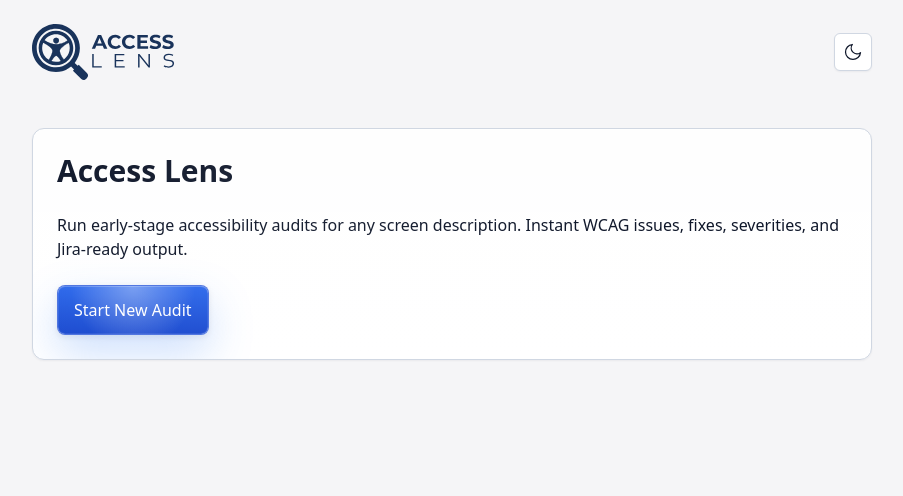
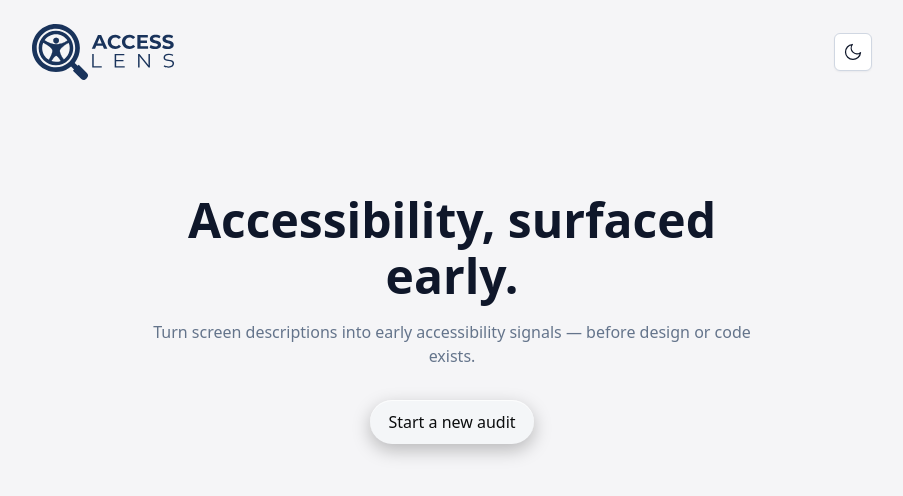
Before and after one commit to AceMoon-tech/access-lens, a React (Vite) app: page / in a window 1280 px wide. Shown: the top 496 px of the page, without its empty margins (188-1091 px from the left). Built offline with nearby package versions, Linux system fonts and the light colour scheme; no server answers.

Commit message:
style: refine button styles and hover effects for better user interaction

```diff
--- a/src/components/TextArea.jsx
+++ b/src/components/TextArea.jsx
@@ -1,3 +1,5 @@
+import useStableId from '../lib/useStableId'
+
 function TextArea({
   label,
   value,
@@ -9,7 +11,8 @@
   ariaDescribedBy,
   ariaInvalid = false,
 }) {
-  const textareaId = id || `textarea-${Math.random().toString(36).slice(2, 9)}`
+  const textareaId = useStableId(id)
+  const describedBy = ariaDescribedBy || undefined
 
   return (
     <div className={`flex flex-col gap-8 ${className}`}>
@@ -19,6 +22,7 @@
           className="form-label"
         >
           {label}
+          {required && <span aria-hidden="true"> *</span>}
         </label>
       )}
 
@@ -30,7 +34,7 @@
         required={required}
         aria-required={required}
         aria-invalid={ariaInvalid}
-        aria-describedby={ariaDescribedBy}
+        aria-describedby={describedBy}
         className="form-input-base"
       />
     </div>
--- a/src/lib/useStableId.js
+++ b/src/lib/useStableId.js
@@ -0,0 +1,6 @@
+import { useId } from "react";
+
+export default function useStableId(providedId, prefix) {
+  const reactId = useId();
+  return providedId || `${prefix}-${reactId}`;
+}
--- a/src/screens/Home.jsx
+++ b/src/screens/Home.jsx
@@ -1,28 +1,23 @@
 import { Link } from "react-router-dom";
-import Button from "../components/Button";
-import Card from "../components/Card";
 
 function Home() {
   return (
-    <Card className="space-y-24" surface="1">
-      <h1 className="text-3xl font-semibold text-default">
-        Access Lens
+    <div className="hero">
+      <h1 className="hero-title">
+        Accessibility, surfaced early.
       </h1>
 
-      <p className="text-base text-muted">
-        Run early-stage accessibility audits for any screen description.
-        Instant WCAG issues, fixes, severities, and Jira-ready output.
+      <p className="hero-subtitle">
+        Turn screen descriptions into early accessibility signals — before design or code exists.
       </p>
 
-      <Button
-        variant="primary"
-        size="md"
-        as={Link}
+      <Link
         to="/audit"
+        className="hero-cta"
       >
-        Start New Audit
-      </Button>
-    </Card>
+        Start a new audit
+      </Link>
+    </div>
   );
 }
 
--- a/src/styles/tokens.css
+++ b/src/styles/tokens.css
@@ -9,7 +9,7 @@
    ======================================== */
    :root {
     /* Font Families */
-    --font-base: system-ui, "SF Pro Text", Inter, sans-serif;
+    --font-base: "Geist", "Geist Sans", system-ui, -apple-system, "SF Pro Text", Inter, sans-serif;
     --font-mono: ui-monospace, SFMono-Regular, Menlo, monospace;
     --font-dyslexic: "Atkinson Hyperlegible", "OpenDyslexic", sans-serif;
 
@@ -34,6 +34,7 @@
     --space-16: 16px;
     --space-24: 24px;
     --space-32: 32px;
+    --space-64: 64px;
 
     /* Layout */
     --max-width-content: 840px;
@@ -126,7 +127,7 @@
     --border-strong: #374456;
 
     /* Text */
-    --text-default: #E6EDF3;
+    --text-default: #D1D9E6;
     --text-muted: #9BA7B5;
     --text-inverse: #FFFFFF;
 
@@ -182,6 +183,28 @@
      TYPE SCALE
      ======================================== */
   :root {
+    /* Semantic Type Scale */
+    --text-hero: 48px;
+    --text-hero-leading: 56px;
+    --text-hero-weight: 700;
+
+    --text-h1: 32px;
+    --text-h1-leading: 40px;
+    --text-h1-weight: 600;
+
+    --text-h2: 24px;
+    --text-h2-leading: 32px;
+    --text-h2-weight: 600;
+
+    --text-body: 16px;
+    --text-body-leading: 24px;
+    --text-body-weight: 400;
+
+    --text-caption: 12px;
+    --text-caption-leading: 18px;
+    --text-caption-weight: 400;
+
+    /* Legacy Size Scale (kept for compatibility) */
     --text-xs: 12px;
     --text-xs-leading: 18px;
 
@@ -203,6 +226,7 @@
     --text-3xl: 28px;
     --text-3xl-leading: 36px;
 
+    /* Font Weights */
     --weight-regular: 400;
     --weight-medium: 500;
     --weight-semibold: 600;
```
Also changed, not shown: src/components/Select.jsx (+23 -6 lines).
